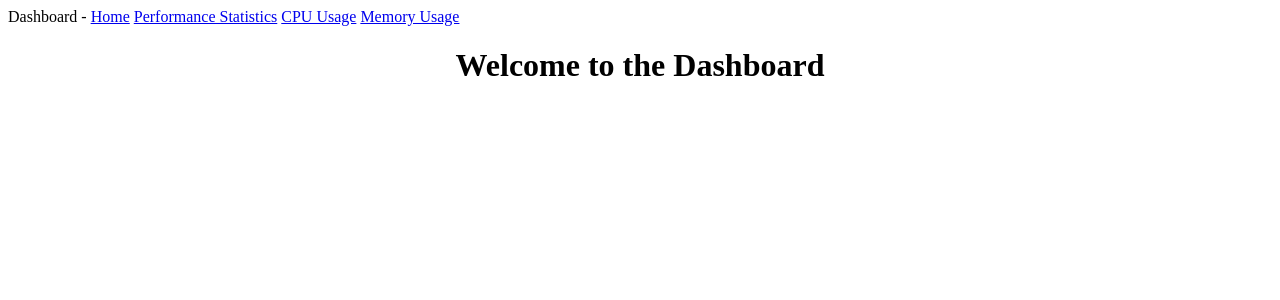
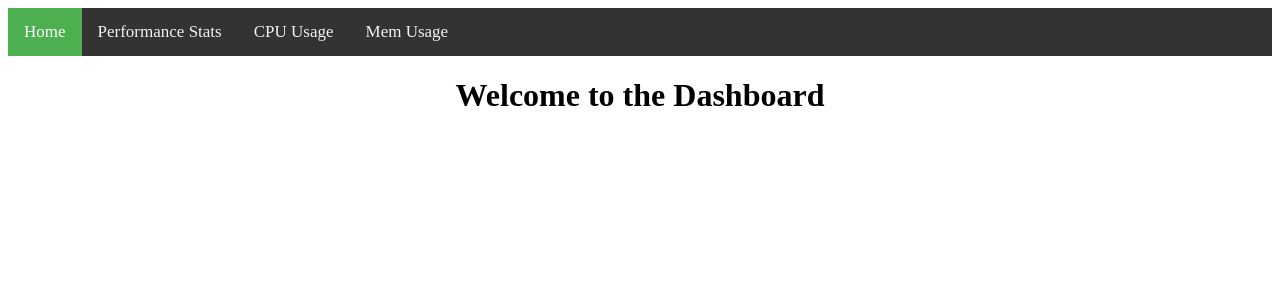
Before and after one commit to kashifqazi/cloud-bench, a PHP site: page /home.php in a window 1280 px wide. Shown: the top 300 px of the page. Run offline with PHP 8.4, Linux system fonts and the light colour scheme.

Commit message:
Menu to php and css

```diff
--- a/home.php
+++ b/home.php
@@ -1,10 +1,17 @@
 <!DOCTYPE HTML>
 <html>
 <head>
+<link rel="stylesheet" href="menu.css">
 
 </head>
 <body>
-Dashboard - <a href = "home.php">Home</a> <a href="perf.php">Performance Statistics</a> <a href="cpuinfo.php">CPU Usage</a> <a href="meminfo.php">Memory Usage</a>
+<div class="topnav">
+  <a class="active" href="home.php">Home</a>
+  <a href="perf.php">Performance Stats</a>
+  <a href="cpuinfo.php">CPU Usage</a>
+  <a href="meminfo.php">Mem Usage</a>
+</div>
+
 <h1><center>Welcome to the Dashboard</center></h1>
 
 <?php
--- /dev/null
+++ b/menu.css
@@ -0,0 +1,27 @@
+/* Add a black background color to the top navigation */
+.topnav {
+  background-color: #333;
+  overflow: hidden;
+}
+
+/* Style the links inside the navigation bar */
+.topnav a {
+  float: left;
+  color: #f2f2f2;
+  text-align: center;
+  padding: 14px 16px;
+  text-decoration: none;
+  font-size: 17px;
+}
+
+/* Change the color of links on hover */
+.topnav a:hover {
+  background-color: #ddd;
+  color: black;
+}
+
+/* Add a color to the active/current link */
+.topnav a.active {
+  background-color: #4CAF50;
+  color: white;
+}
```
Also changed, not shown: cpuinfo.php (+8 -1 lines), meminfo.php (+8 -1 lines), perf.php (+9 -1 lines), 1 other file.
